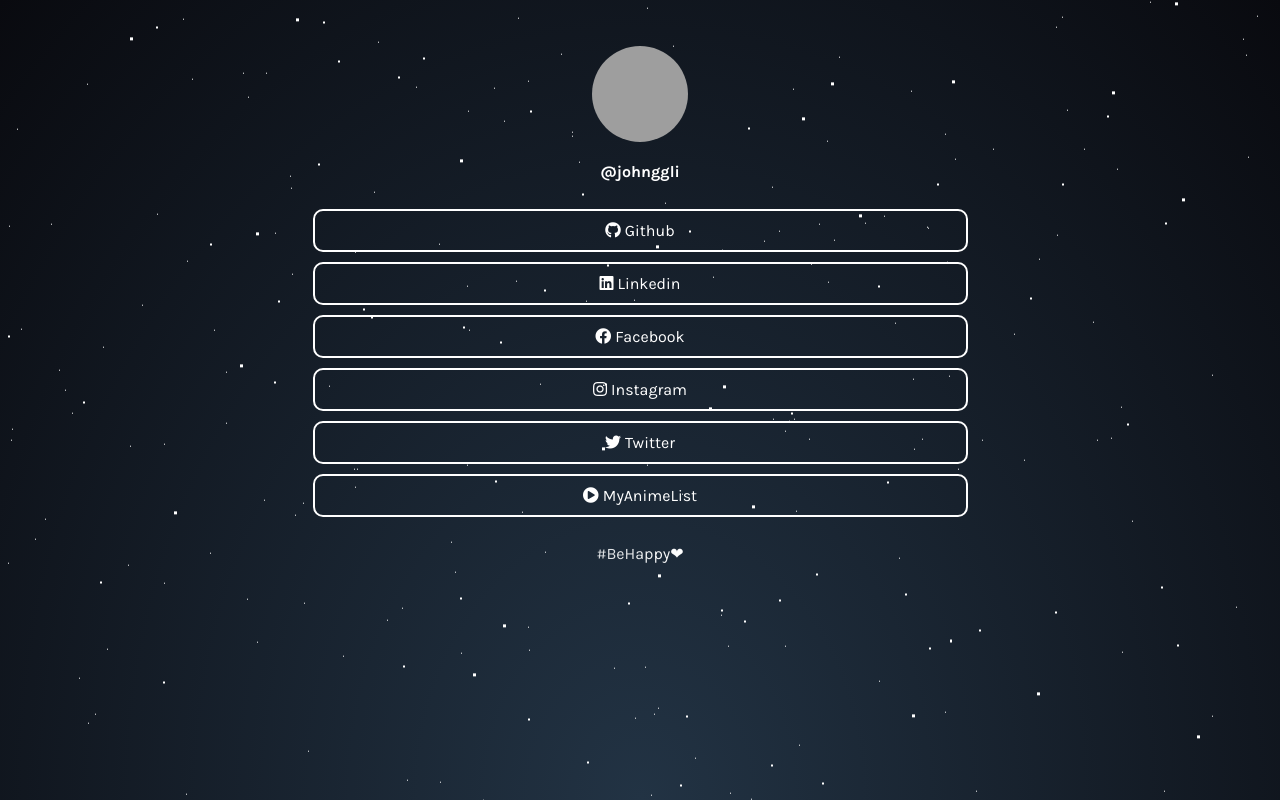
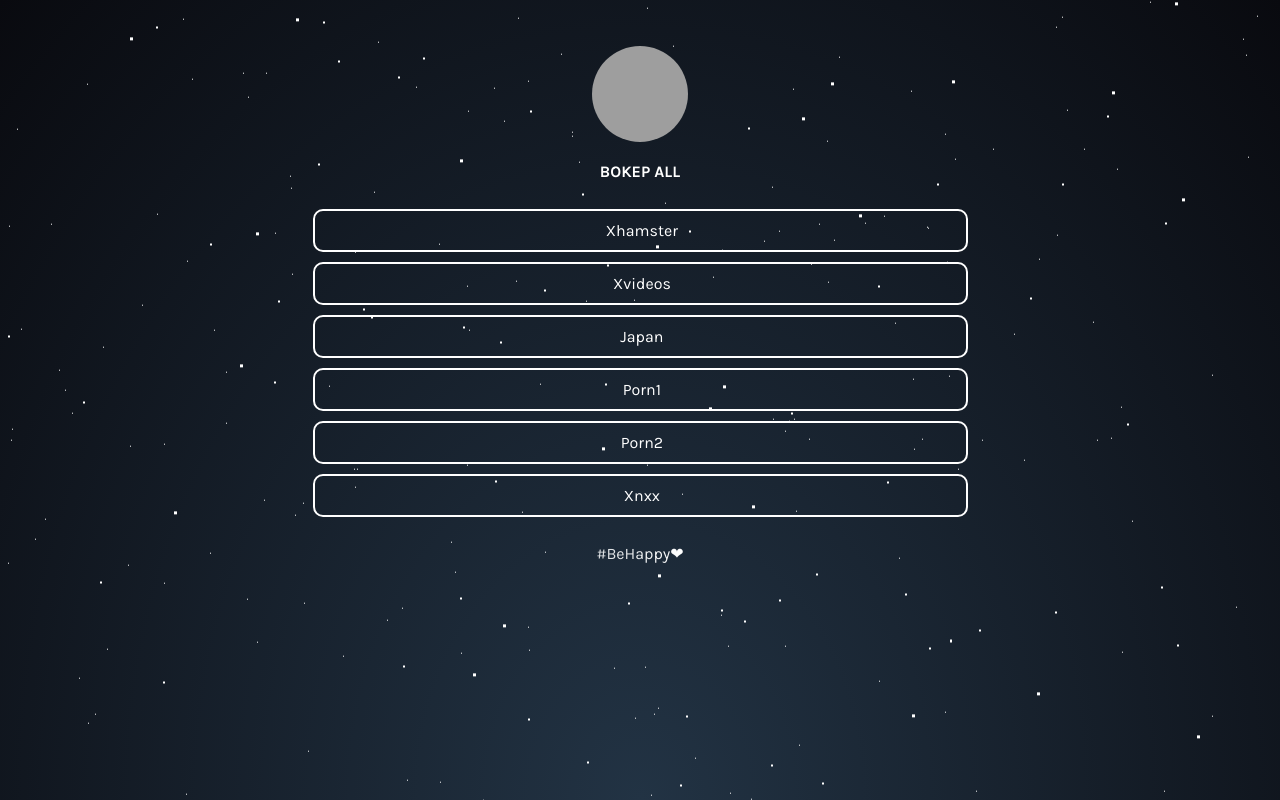
Before and after one commit to rizkyyab/rizkyyab-rizkyyab.github.io, a plain HTML site: page index.html in a window 1280 px wide. Drawn offline with Linux system fonts and the light colour scheme; grey boxes are pictures that could not be loaded.

Commit message:
Update index.html

```diff
--- a/index.html
+++ b/index.html
@@ -3,7 +3,7 @@
   <head>
     <meta charset="UTF-8">
     <meta name="viewport" content="width=device-width, initial-scale=1.0">
-    <title>John Emerson | Linktree</title>
+    <title>Linktree</title>
     <!-- Favicon -->
     <link rel="icon" href="https://avatars0.githubusercontent.com/u/43749971" type="image/x-icon" />
     <!-- Font Awesome icons -->
@@ -40,27 +40,27 @@
     </div>
 
     <div id="userName">
-      @johnggli
+      BOKEP ALL
     </div>
 
     <div id="links">
-      <a class="link" href="https://github.com/johnggli" target="_blank">
-        <i class="fab fa-github">&nbsp;</i>Github
+      <a class="link" href="https://xhamster.com" target="_blank">
+        <i class="">&nbsp;</i>Xhamster
       </a>
-      <a class="link" href="https://www.linkedin.com/in/johnggli" target="_blank">
-        <i class="fab fa-linkedin">&nbsp;</i>Linkedin
+      <a class="link" href="https://www.xvv1deos.com" target="_blank">
+        <i class="">&nbsp;</i>Xvideos
       </a>
-      <a class="link" href="https://www.facebook.com/johnggli" target="_blank">
-        <i class="fab fa-facebook">&nbsp;</i>Facebook
+      <a class="link" href="https://javtiful.com/main" target="_blank">
+        <i class="">&nbsp;</i>Japan
       </a>
-      <a class="link" href="https://www.instagram.com/johnggli" target="_blank">
-        <i class="fab fa-instagram">&nbsp;</i>Instagram
+      <a class="link" href="https://www.porntube.com/" target="_blank">
+        <i class="">&nbsp;</i>Porn1
       </a>
-      <a class="link" href="https://twitter.com/johnggli" target="_blank">
-        <i class="fab fa-twitter">&nbsp;</i>Twitter
+      <a class="link" href="https://www.youporn.com/porntags/indonesia-porntube/" target="_blank">
+        <i class="">&nbsp;</i>Porn2
       </a>
-      <a class="link" href="https://myanimelist.net/profile/johnggli" target="_blank">
-        <i class="fa fa-play-circle">&nbsp;</i>MyAnimeList
+      <a class="link" href="https://www.txnhh.com/" target="_blank">
+        <i class="">&nbsp;</i>Xnxx
       </a>
     </div>
 
```
